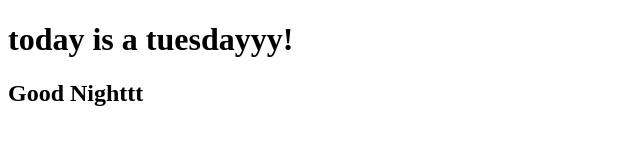
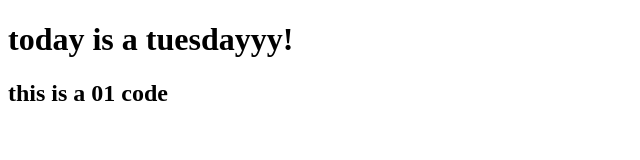
Before and after one commit to YashDesai-11/yash-desaii1, a plain HTML site: page index.html in a window 1280 px wide. Shown: the full height of the page, 0-640 px from the left. Drawn offline with Linux system fonts and the light colour scheme.

Commit message:
fivecommit

```diff
--- a/index.html
+++ b/index.html
@@ -7,6 +7,6 @@
 </head>
 <body>
     <h1>today is a tuesdayyy!</h1>
-    <h2>Good Nighttt</h2>
+    <h2>this is a 01 code </h2>
 </body>
 </html>
```
